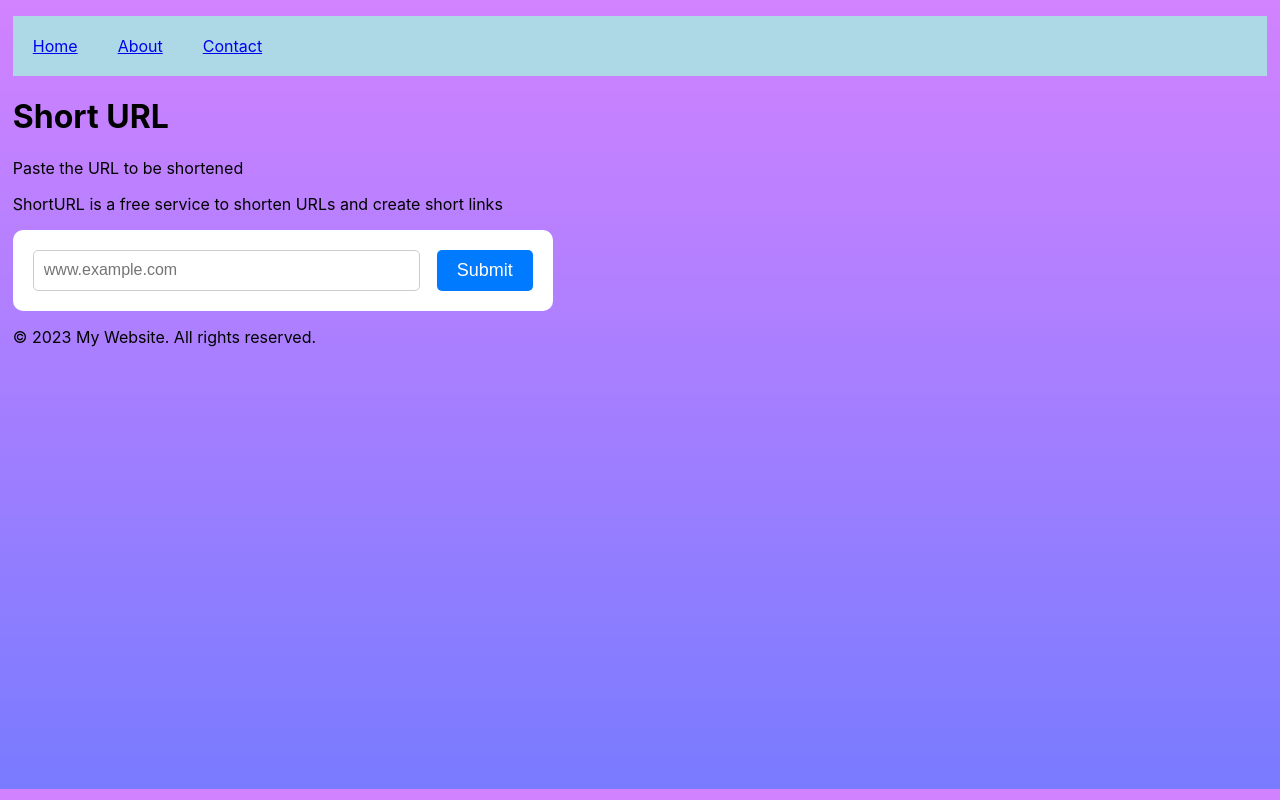
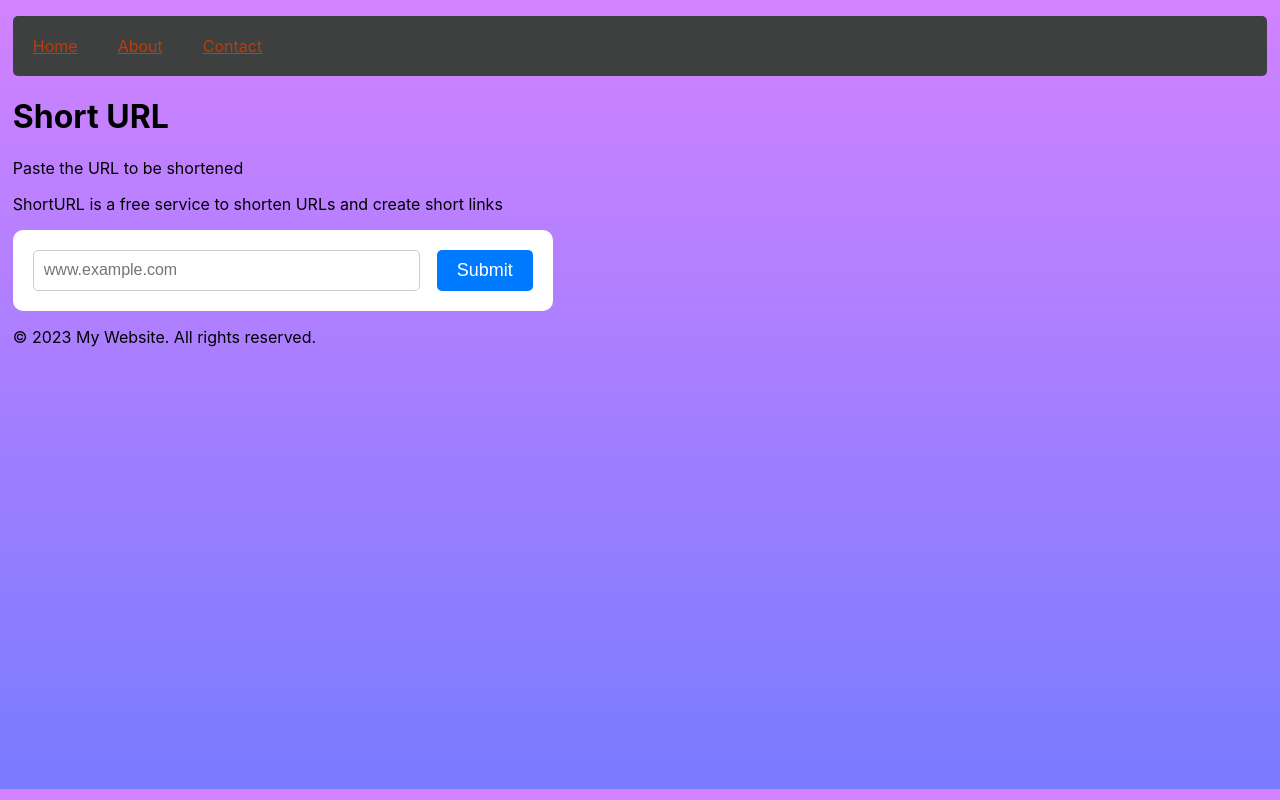
Before and after one commit to pesto-students/p7-jitesh-sutariyaparas, a React (Create React App) app in the folder Week-13/url_shortner/: page / in a window 1280 px wide. Built offline with nearby package versions, Linux system fonts and the light colour scheme.

Commit message:
Update navigation bar color

```diff
--- a/Week-13/url_shortner/src/pages/Layout/layout.css
+++ b/Week-13/url_shortner/src/pages/Layout/layout.css
@@ -3,8 +3,19 @@ li {
   padding: 20px;
 }
 .nav-header{
-    background-color: lightblue;
+    background-color: rgb(62, 63, 63);
     display: flex;
     /* justify-content:flex-start; */
     padding-left: 0px;
+    border-radius: 5px
 }
+
+nav > ul > li > a{
+
+  color: rgb(186, 61, 12);
+}
+nav > ul > li > a:focus {
+  color: white;
+  /* background-color: transparent;
+  text-decoration: underline; */
+}
```
